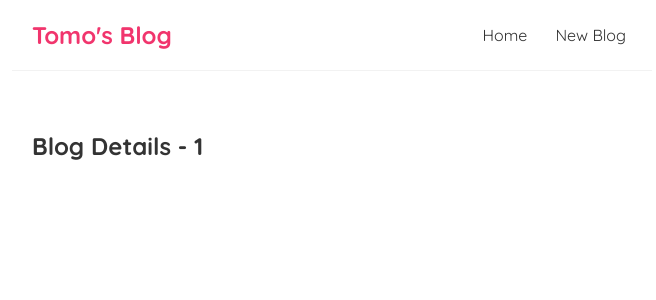
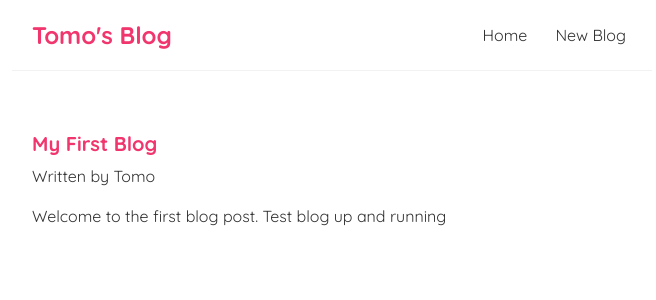
Before and after one commit to tomonorman/react-blog, a React (Create React App) app: page /blogs/1 in a window 1280 px wide. Shown: the top 300 px of the page, without its empty margins (308-964 px from the left). Built offline with nearby package versions, Linux system fonts and the light colour scheme; data requests are answered from the project's data file.

Commit message:
hook applied to fetch data

```diff
--- a/src/BlogDetails.js
+++ b/src/BlogDetails.js
@@ -1,11 +1,21 @@
 import { useParams } from "react-router-dom";
+import useFetch from "./useFetch";
 
 const BlogDetails = () => {
-  const { id } = useParams()
+  const { id } = useParams();
+  const { data: blog, error, isPending } = useFetch("http://localhost:8000/blogs/" + id);
 
   return (
     <div className="blog-details">
-      <h2>Blog Details - { id }</h2>
+      { isPending && <div>Loading...</div> }
+      { error && <div>{ error }</div> }
+      { blog && (
+        <article>
+          <h2>{ blog.title }</h2>
+          <p>Written by { blog.author }</p>
+          <div>{ blog.body }</div>
+        </article>
+      )}
     </div>
   );
 }
--- a/src/index.css
+++ b/src/index.css
@@ -61,3 +61,13 @@
 .blog-preview a {
   text-decoration: none;
 }
+
+.blog-details h2 {
+  font-size: 20px;
+  color: #f1356d;
+  margin-bottom: 10px;
+}
+
+.blog-details div {
+  margin: 20px 0;
+}
```
Also changed, not shown: 1 other file (tests, documents, lock files or other folders).
